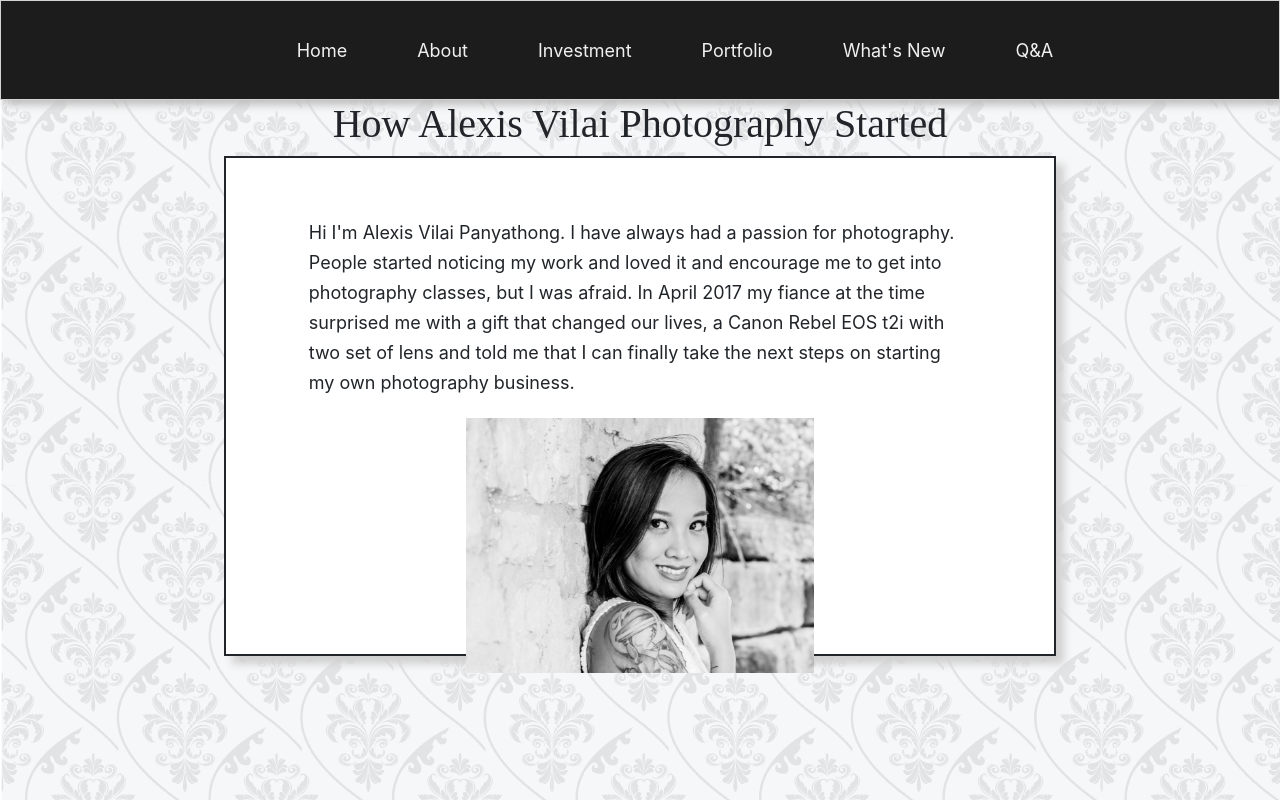
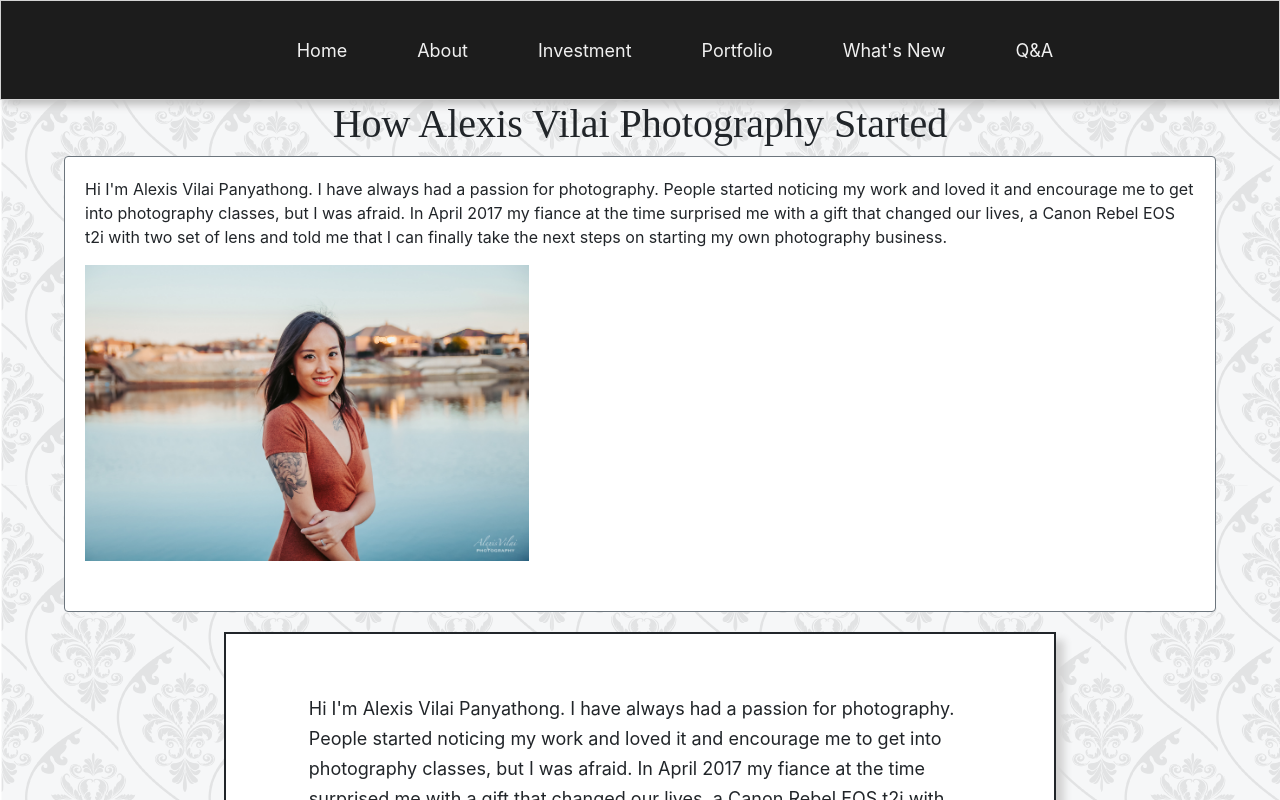
Before and after one commit to AlexisNathavong/Alexis-Vilai, a React (Create React App) app in the folder alexis-vilai-photography/: page /aboutpage in a window 1280 px wide. Shown: the top 800 px of the page. Built offline with nearby package versions, Linux system fonts and the light colour scheme.

Commit message:
Updates:
I just changed the title for the WelcomePage.

```diff
--- a/alexis-vilai-photography/src/components/AboutPage.js
+++ b/alexis-vilai-photography/src/components/AboutPage.js
@@ -1,6 +1,8 @@
 import React from 'react';
+import Card from 'react-bootstrap/Card'
 
-import { About, AboutHeader } from './StyledWidgets';
+
+import { About, AboutHeader, IMG } from './StyledWidgets';
 
 const AboutPage = () => {
     return (
@@ -8,6 +10,18 @@ const AboutPage = () => {
             <AboutHeader>
                 <h1>How Alexis Vilai Photography Started</h1>
             </AboutHeader>
+
+            <Card border="secondary" style={{ width: '90%', margin: '0 auto', paddingBottom: '30px', marginBottom: '20px' }}>
+                <Card.Body>
+                    <Card.Text>
+                        Hi I'm Alexis Vilai Panyathong. I have always had a passion for photography. People started noticing my work and loved it and encourage me to get into photography classes, but I was afraid. In April 2017 my fiance at the time surprised me with a gift that changed our lives, a Canon Rebel EOS t2i with two set of lens and told me that I can finally take the next steps on starting my own
+                        photography business.
+                    </Card.Text>
+                    <IMG>
+                        <img className="img-container" src={require('..//imgs/IMG_9272-WM-resize.jpg')} alt="img of Alexis." />
+                    </IMG>
+                </Card.Body>
+            </Card>
 
             <About>
 
@@ -19,7 +33,7 @@ const AboutPage = () => {
                         photography business.
 
                     </p>
-                <img className="img-container" src={require('../imgs/Alexis.jpg')} alt="img of Alexis." />
+                {/* <img className="img-container" src={require('..//imgs/IMG_9272-WM-resize.jpg')} alt="img of Alexis." /> */}
 
                 </div>
             </About>
--- a/alexis-vilai-photography/src/components/StyledWidgets.js
+++ b/alexis-vilai-photography/src/components/StyledWidgets.js
@@ -123,6 +123,20 @@ export const About = styled.div`
             margin: 0 auto;
 
         }
+    }
+`;
+
+export const IMG = styled.div`
+    .img-container {
+        width: 40%;
+        display: flex;
+        justify-content: center;
+    }
+
+    img {
+        margon: 0 auto;
+        display: flex;
+        justify-content: center;
     }
 `;
 
--- a/alexis-vilai-photography/src/components/WelcomePage.js
+++ b/alexis-vilai-photography/src/components/WelcomePage.js
@@ -8,7 +8,7 @@ import { SocialIcon } from 'react-social-icons';
 
 import { WelcomeHeader, Icons } from './StyledWidgets';
 
-import Card from 'react-bootstrap/Card'
+import Card from 'react-bootstrap/Card';
 
 
 const WelcomePage = () => {
@@ -27,7 +27,7 @@ const WelcomePage = () => {
     return (
         <div className="welcome-page">
             <WelcomeHeader>
-                <h1>Welcome to Alexis Vilai Photography</h1>
+                <h1>Alexis Vilai Photography</h1>
             </WelcomeHeader>
             <Gallery photos={photos} onClick={openLightbox} />
 
```
Also changed, not shown: alexis-vilai-photography/src/imgs/IMG_9272-WM-resize.jpg (added).
